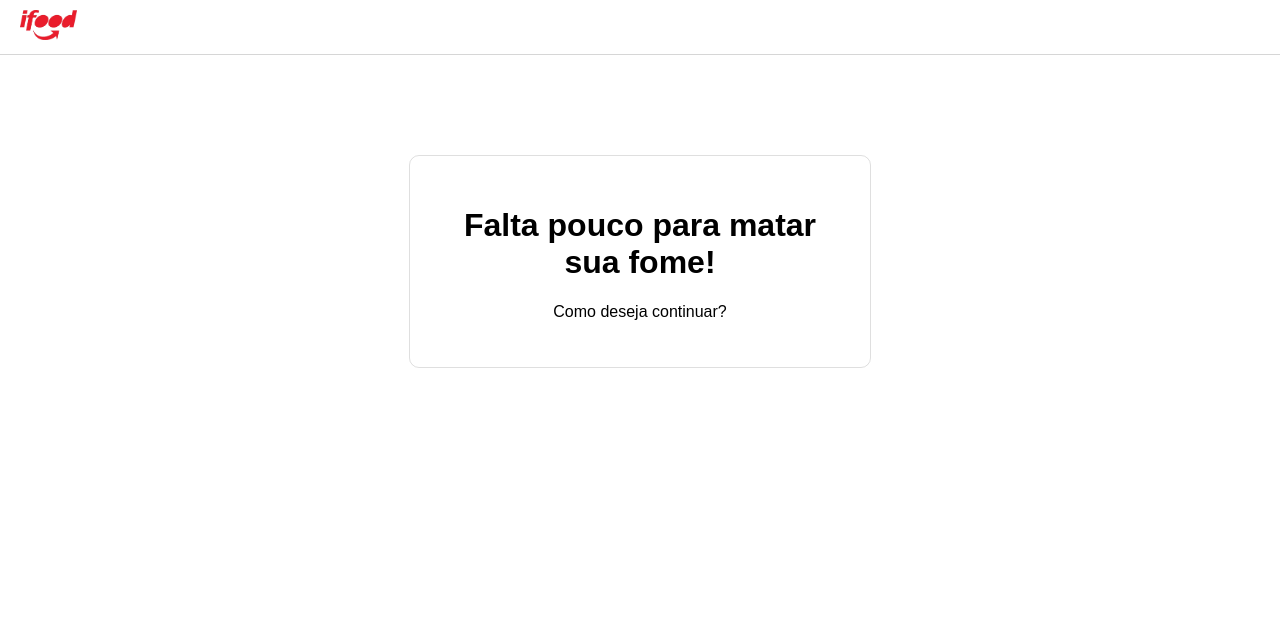
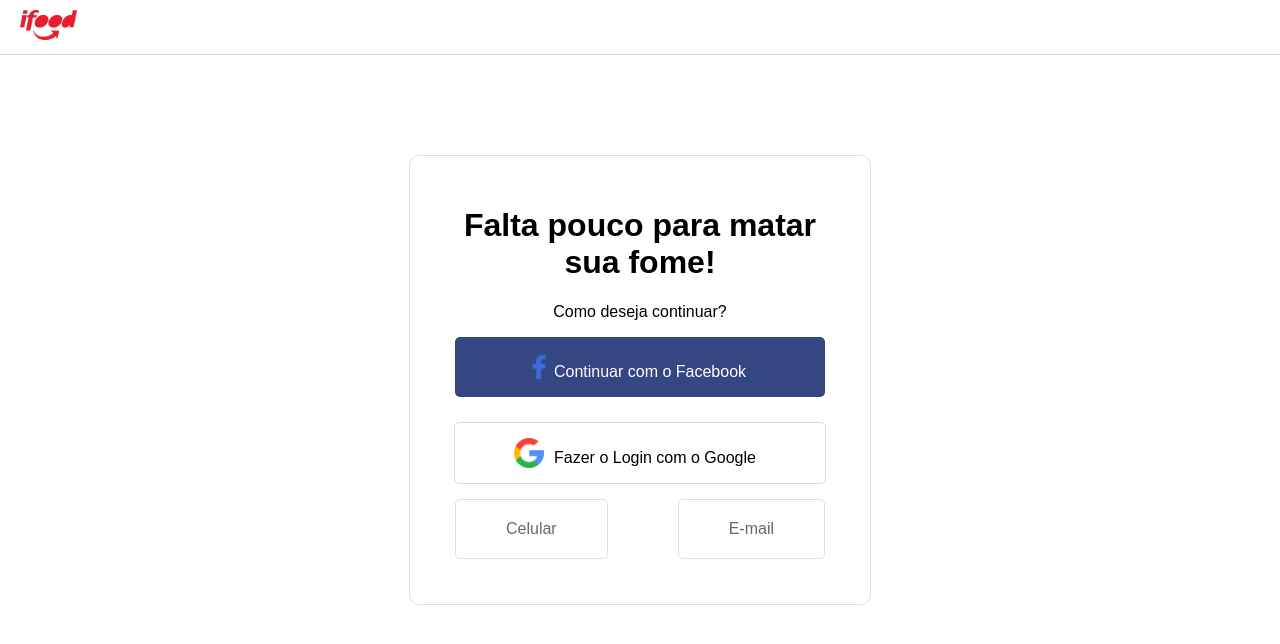
Before and after one commit to Gabriel-Aquila/IronSoft-IfoodClone, a website: page views/entrar.html in a window 1280 px wide. Drawn offline with Linux system fonts and the light colour scheme.

Commit message:
Inclusão de opções para login

```diff
--- a/public/style.css
+++ b/public/style.css
@@ -218,3 +218,89 @@
     border-radius: 10px;
     padding: 30px;
 }
+
+.facebook {
+    width: 350px;
+    height: 40px;
+    background-color: #344783;
+    margin: auto;
+    padding: 10px;
+    border-radius: 5px;
+}
+
+.facebook:hover{
+    background-color: #49588a;
+}
+
+.facebook a {
+    text-decoration: none;
+    color: white;
+    display: flex;
+    flex-direction: row;
+    align-items: flex-start;
+    justify-content: center;
+    margin-right: 10px;
+}
+
+.facebook a img {
+    width: 30px;
+    margin-top: 5px;
+}
+
+.facebook a p{
+    justify-content: center;
+}
+
+.google {
+    width: 350px;
+    height: 40px;
+    background-color: #FFF;
+    margin: auto;
+    margin-top: 25px;
+    padding: 10px;
+    border: 1px solid #dadada;
+    border-radius: 5px;
+}
+
+.google:hover{
+    background-color: #dfdfdf;
+}
+
+.google a {
+    text-decoration: none;
+    color: black;
+    display: flex;
+    flex-direction: row;
+    align-items: flex-start;
+    justify-content: center;
+    margin-right: 10px;
+}
+
+.google a img {
+    width: 30px;
+    margin-top: 5px;
+}
+
+.google a p{
+    justify-content: center;
+    margin-left: 10px;
+}
+
+.outro{
+    display: flex;
+    padding: 15px;
+    justify-content: space-between;
+}
+
+.metodo{
+    border: 1px solid #dfdfdf;
+    padding: 20px 50px;
+    border-radius: 5px;
+    text-decoration: none;
+    color: #686868;
+}
+
+.metodo:hover{
+    background-color: red;
+    color: white;
+}
--- a/views/entrar.html
+++ b/views/entrar.html
@@ -3,21 +3,45 @@
     <head>
         <meta charset="UTF-8">
             <meta name="viewport" content="width=device-width, initial-scale=1.0">
-            <link rel="stylesheet" href="../style.css">
+            <link rel="stylesheet" href="../public/style.css">
             <link rel="stylesheet" href="https://cdnjs.cloudflare.com/ajax/libs/font-awesome/5.15.4/css/all.min.css">
             <title>iFood</title>
     </head>
     <body>
         <header>
             <div class="logo">
-                <img src="../image/logo.png" alt="Shopping Cart">
+                <a href="../views/index.html"><img src="../public/image/logo.png" alt="Shopping Cart"></a>
             </div>
         </header>
         <main>
             <div class="cadastro">
                 <h1>Falta pouco para matar sua fome!</h1>
                 <p>Como deseja continuar?</p>
+                <div class="social">
+                    <div class="facebook">
+                        <a href="#">
+                            <img src="../public/image/facebook.png" alt="Facebook">
+                            <p>Continuar com o Facebook</p>
+                        </a>
+                    </div>
+                    <div class="google">
+                        <a href="#">
+                            <img src="../public/image/pesquisa.png" alt="Google">
+                            <p>Fazer o Login com o Google</p>
+                        </a>
+                    </div>
+                </div>
+                <div class="outro">
+                    <!-- <div class="metodo">
+                        <a href="#">Celular</a>
+                    </div>
+                    <div class="metodo">
+                        <a href="#">E-mail</a>
+                    </div> -->
+                    <a href="#" class="metodo">Celular</a>
+                    <a href="#" class="metodo">E-mail</a>
 
+                </div>
             </div>
         </main>
     </body>
```
Also changed, not shown: views/index.html (+16 -16 lines), public/image/facebook.png (added), public/image/pesquisa.png (added).
